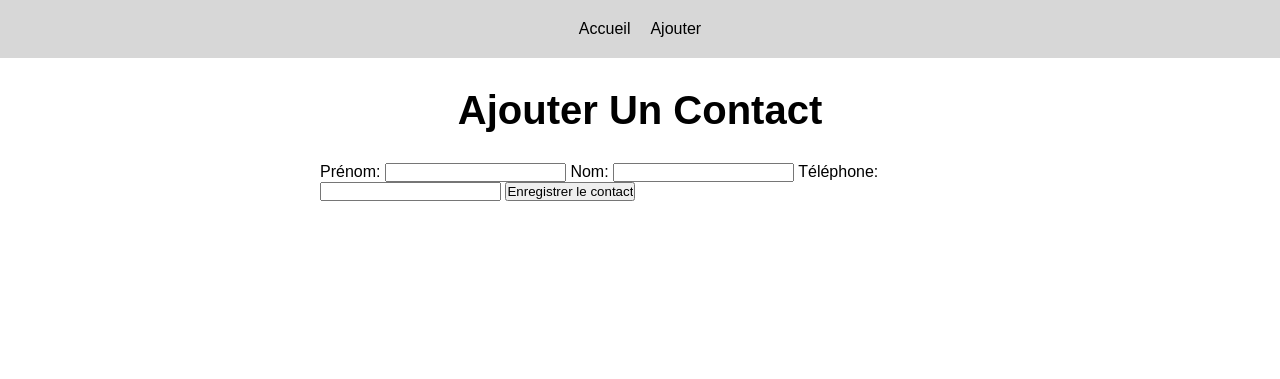
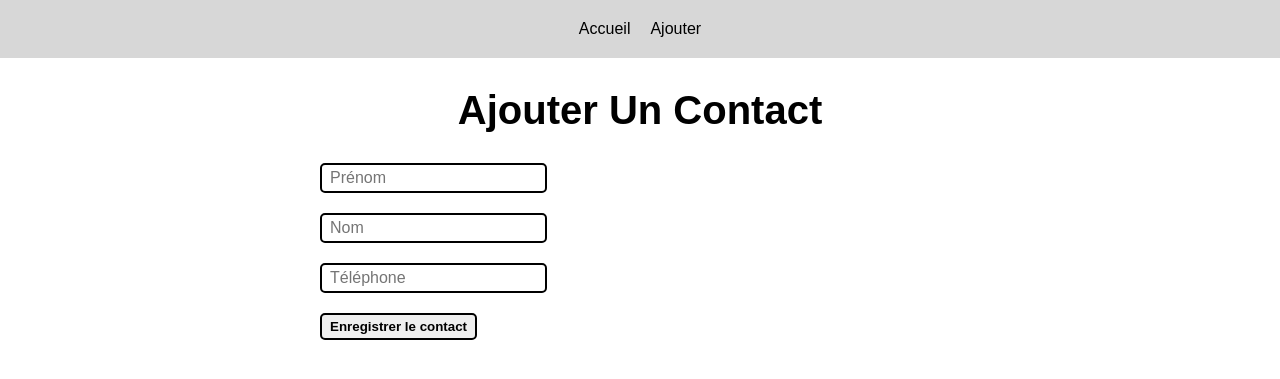
Before and after one commit to k-3st3ban/repertoire_tel_NSI, a Flask app: page /contact/add in a window 1280 px wide. Shown: the top 379 px of the page. Run offline with Flask 2, Linux system fonts and the light colour scheme.

Commit message:
add page styles

```diff
--- a/static/css/styles.css
+++ b/static/css/styles.css
@@ -1,5 +1,7 @@
 :root {
     --main-bg-color: rgb(215, 215, 215);
+    --light-blue-color: rgb(220, 243, 255);
+    --darker-blue-color: rgb(118, 193, 255);
 }
 
 * {
@@ -53,7 +55,7 @@ main {
     font-size: 2.5rem;
 }
 
-.contacts-list {
+.column-list {
     display: flex;
     justify-content: flex-start;
     align-items: flex-start;
@@ -61,18 +63,33 @@ main {
     gap: 20px;
 }
 
-.contacts-list a {
+.button-style,
+.input-style {
     border: 2px solid black;
     border-radius: 5px;
     padding: 4px 8px;
 }
 
-.contacts-list a:hover {
+.input-style {
+    font-size: 1rem;
+}
+
+.input-style:focus {
+    background-color: var(--light-blue-color);
+}
+
+.button-style {
+    font-weight: 600;
+    cursor: pointer;
+}
+
+.button-style:hover,
+.button-style:focus {
     background-color: var(--main-bg-color);
 }
 
 .contacts-number {
-    background-color: rgb(118, 193, 255);
+    background-color: var(--darker-blue-color);
     padding: 2px 7px;
     border-radius: 5px;
     border: 2px solid black;
--- a/templates/add.html
+++ b/templates/add.html
@@ -2,13 +2,10 @@
 {% block title %}Ajouter{% endblock %}
 {% block content %}
 <h1>Ajouter Un Contact</h1>
-<form method="post">
-  <label for="prenom">Prénom:</label>
-  <input type="text" id="prenom" name="prenom">
-  <label for="nom">Nom:</label>
-  <input type="text" id="nom" name="nom">
-  <label for="nom">Téléphone:</label>
-  <input type="text" id="tel" name="tel">
-  <input type="submit" value="Enregistrer le contact">
+<form class="column-list" method="post">
+  <input class="input-style" type="text" id="prenom" name="prenom" placeholder="Prénom">
+  <input class="input-style" type="text" id="nom" name="nom" placeholder="Nom">
+  <input class="input-style" type="text" id="tel" name="tel" placeholder="Téléphone">
+  <input class="button-style" type="submit" value="Enregistrer le contact">
 </form>
 {% endblock %}
--- a/templates/index.html
+++ b/templates/index.html
@@ -3,10 +3,10 @@
 {% block content %}
 <h1>Contacts <span class="contacts-number">{{ contacts|length }}</span></h1>
 {% if contacts|length > 0 %}
-<ul class="contacts-list">
+<ul class="column-list">
     {% for contact in contacts %}
     <li>
-        <a href="{{ url_for('contact_infos', contact_id=contact.id) }}">
+        <a class="button-style" href="{{ url_for('contact_infos', contact_id=contact.id) }}">
             {{ contact|contact_label }}
         </a>
     </li>
```
